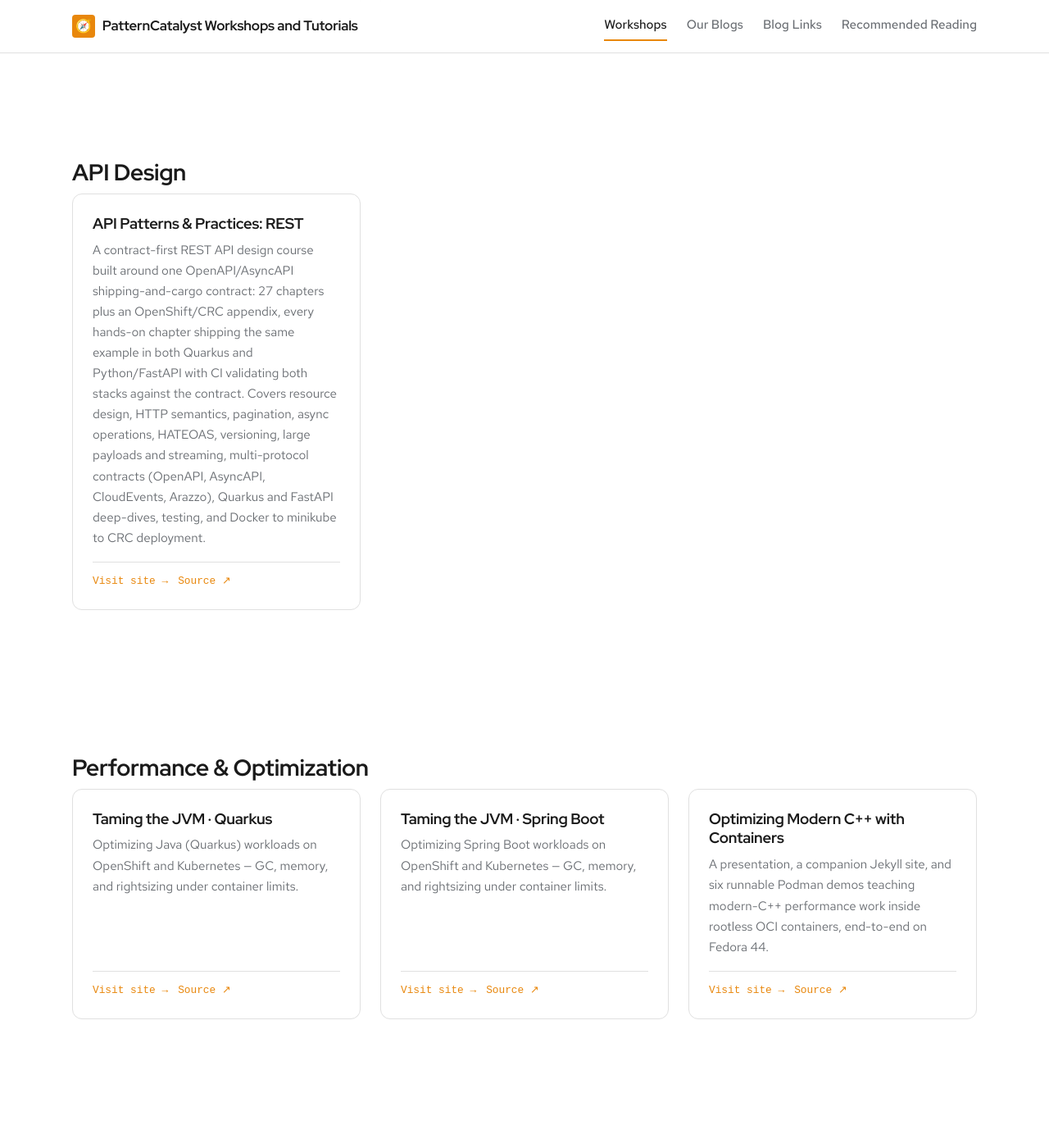
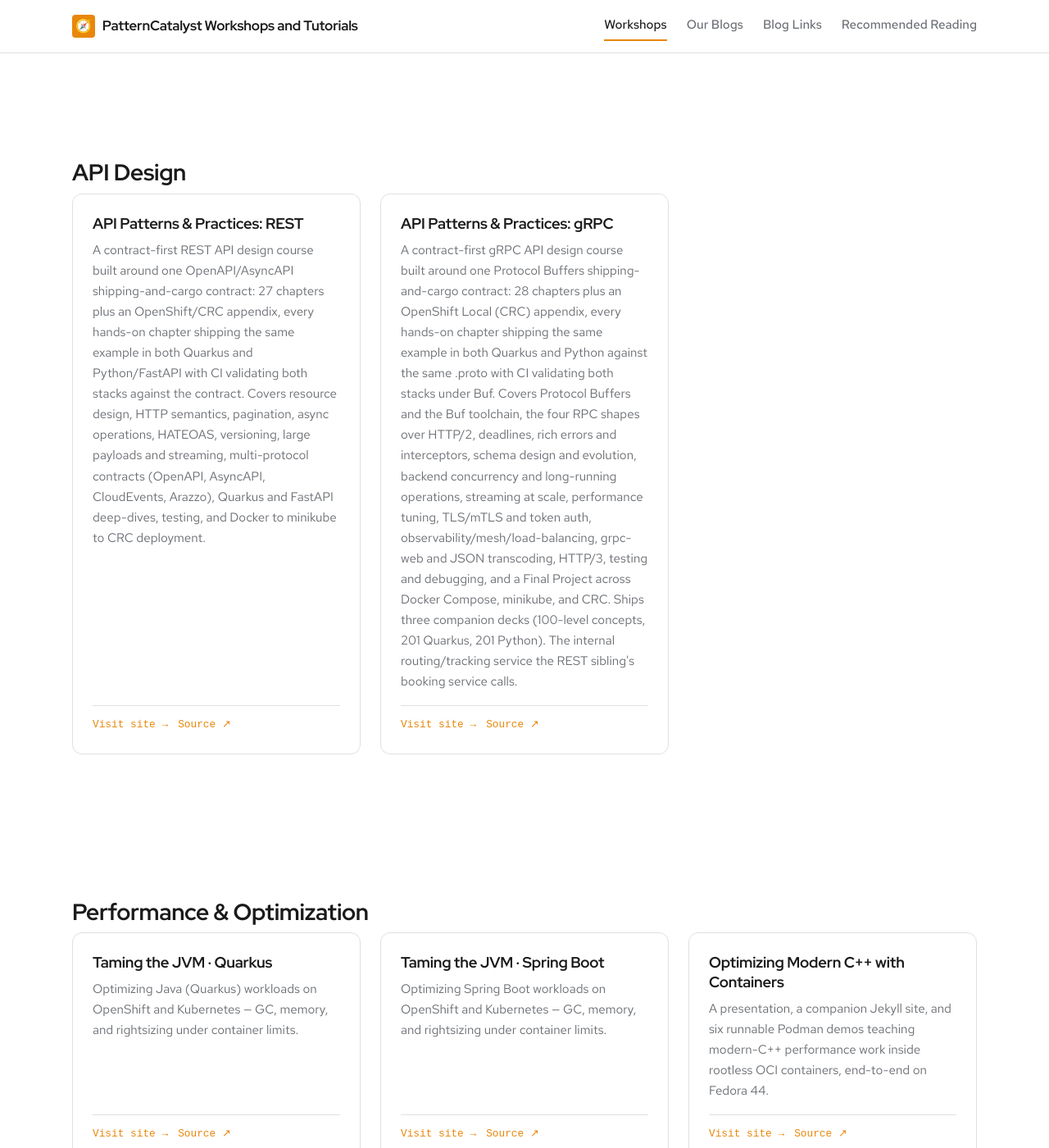
Before and after one commit to patterncatalyst/patterncatalyst-workshops-tutorials-list, a Jekyll site: the page built from index.html, in a window 1280 px wide and 1400 px high, scrolled down 1907 px. Shown: the whole window at 82% size. Built offline with Jekyll 4.4.1, drawn with Linux system fonts in a browser that asks for light colours; some web fonts are replaced.

Commit message:
docs: add API Patterns & Practices: gRPC to the hub (#11)
Add the gRPC site to sites.yml in the API Design group, next to the REST
sibling. Add its two Packt reference books (gRPC Go for Professionals,
gRPC Microservices in Go) to books.yml referenced_by the gRPC repo, link
Building Microservices to it as well, and place the two gRPC books in the
APIs & Integration category. Hand-edited; gen-books.py not run.

Co-authored-by: PatternCatalyst <local@example.invalid>

```diff
--- a/_data/book_categories.yml
+++ b/_data/book_categories.yml
@@ -32,6 +32,8 @@
     - "RESTful Web API Patterns and Practices Cookbook"
     - "The Design of Web APIs, Second Edition"
     - "Learning API Styles"
+    - "gRPC Go for Professionals"
+    - "gRPC Microservices in Go"
     - "Patterns for API Design"
     - "RESTful Web APIs"
     - "Enterprise Integration Patterns"
--- a/_data/books.yml
+++ b/_data/books.yml
@@ -71,6 +71,7 @@
     - "otel-observability-tutorial"
     - "cloud-native-design-patterns"
     - "modernizing-enterprise-applications"
+    - "api-patterns-and-practices-grpc"
 
 - title: "Building Resilient Distributed Systems"
   authors: "Sam Newman"
@@ -521,3 +522,23 @@
   review_note: "Hand-added for modernizing-enterprise-applications (its Reading List page); saga, CQRS, API composition, and the transactional outbox; manning.com product page."
   referenced_by:
     - "modernizing-enterprise-applications"
+
+- title: "gRPC Go for Professionals"
+  authors: "Clément Jean"
+  publisher: "Packt"
+  year: 2023
+  isbn: "9781837638840"
+  url: "https://www.packtpub.com/en-us/product/grpc-go-for-professionals-9781837638840"
+  review_note: "Hand-added for api-patterns-and-practices-grpc (its /bibliography/ page); Protocol Buffers language, schema design, and evolution. isbn/url from the packtpub.com product page — verify year (2023)."
+  referenced_by:
+    - "api-patterns-and-practices-grpc"
+
+- title: "gRPC Microservices in Go"
+  authors: "Hüseyin Babal"
+  publisher: "Packt"
+  year: null
+  isbn: null
+  url: "https://www.packtpub.com/en-us/product/grpc-microservices-in-go-9781484299968"
+  review_note: "Hand-added for api-patterns-and-practices-grpc (its /bibliography/ page); performance, scaling, and worked service patterns. NEEDS REVIEW: the url's ISBN segment (9781484299968) is Apress-format, inconsistent with the Packt publisher listed in the project bibliography — confirm publisher/year/isbn before relying on them."
+  referenced_by:
+    - "api-patterns-and-practices-grpc"
--- a/_data/sites.yml
+++ b/_data/sites.yml
@@ -162,3 +162,10 @@
     synopsis: "A contract-first REST API design course built around one OpenAPI/AsyncAPI shipping-and-cargo contract: 27 chapters plus an OpenShift/CRC appendix, every hands-on chapter shipping the same example in both Quarkus and Python/FastAPI with CI validating both stacks against the contract. Covers resource design, HTTP semantics, pagination, async operations, HATEOAS, versioning, large payloads and streaming, multi-protocol contracts (OpenAPI, AsyncAPI, CloudEvents, Arazzo), Quarkus and FastAPI deep-dives, testing, and Docker to minikube to CRC deployment."
     site_url: "https://patterncatalyst.github.io/api-patterns-and-practices-rest/"
     repo_url: "https://github.com/patterncatalyst/api-patterns-and-practices-rest"
+
+  - slug: "api-patterns-and-practices-grpc"
+    title: "API Patterns & Practices: gRPC"
+    group: "API Design"
+    synopsis: "A contract-first gRPC API design course built around one Protocol Buffers shipping-and-cargo contract: 28 chapters plus an OpenShift Local (CRC) appendix, every hands-on chapter shipping the same example in both Quarkus and Python against the same .proto with CI validating both stacks under Buf. Covers Protocol Buffers and the Buf toolchain, the four RPC shapes over HTTP/2, deadlines, rich errors and interceptors, schema design and evolution, backend concurrency and long-running operations, streaming at scale, performance tuning, TLS/mTLS and token auth, observability/mesh/load-balancing, grpc-web and JSON transcoding, HTTP/3, testing and debugging, and a Final Project across Docker Compose, minikube, and CRC. Ships three companion decks (100-level concepts, 201 Quarkus, 201 Python). The internal routing/tracking service the REST sibling's booking service calls."
+    site_url: "https://patterncatalyst.github.io/api-patterns-and-practices-grpc/"
+    repo_url: "https://github.com/patterncatalyst/api-patterns-and-practices-grpc"
```
